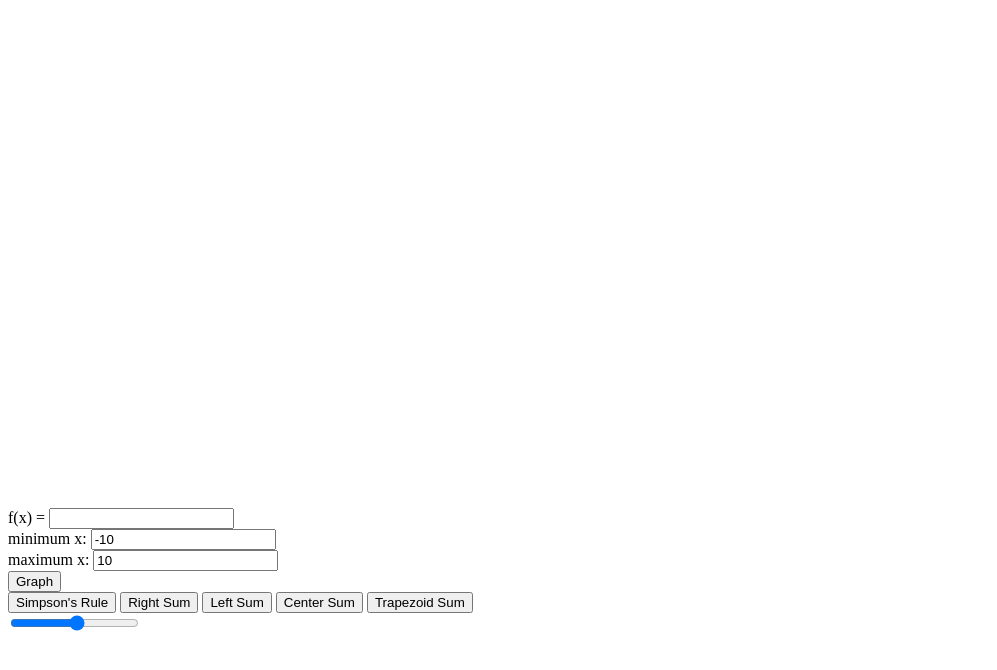
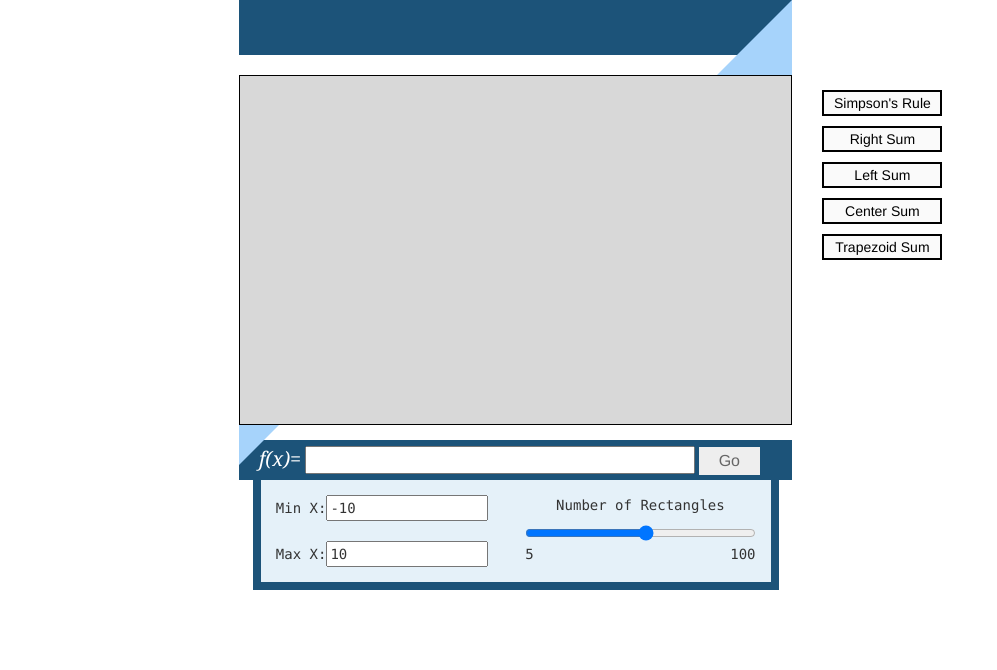
Before and after one commit to ddsnowboard/IanDoesMath, a plain HTML site: page index.html in a window 1280 px wide. Shown: the whole page, without its empty margins (0-997 px from the left). Drawn offline with nearby package versions, Linux system fonts and the light colour scheme.

Commit message:
Added flavour to a otherwise bland existence
It's prettier, but it's a bit more broken.

```diff
--- /dev/null
+++ b/css/style.css
@@ -0,0 +1,160 @@
+#mainwrapper{
+	background-color:#f2f2f2;
+	width:65%;
+	min-width:631px;
+	margin:auto;
+	padding: 0 15px;}
+#main-content{
+	width:69%;
+	float:left;
+	min-width:450px;}
+#sidenav{
+	background-color:#fff;
+	margin: 75px 15px;;
+	padding: 15px;
+	float:left;}
+.title-bar{
+	width: 100%;
+	background-color: #1c5379;}
+.tri{
+	width: 0;
+	height: 0;
+	border-style: solid;}
+#tri-top{
+	border-width: 0 0 75px 75px;
+	border-color: transparent transparent #a6d3fb transparent;
+	float:right;}
+#tri-bot{
+	border-width: 40px 40px 0 0;
+	border-color: #a6d3fb transparent transparent transparent;
+	float:left;
+	margin-right:-20px;}
+#bar-top{
+	height:55px;}
+#bar-bot{
+	padding: 5px 2px;
+	margin-top:15px;
+	height:40px;}
+#graph-box{
+	background-color:#ffffff;}
+#graph{
+	width:100%;
+	height:350px;
+	background-color:#d8d8d8;
+	border:solid;
+	border-width:1px;
+	border-color:#000000;
+	margin-bottom:-5px;}
+.option{
+	display:block;
+	margin-top:10px;
+	width:120px;
+	color: #000000;
+  	background-color: #FaFaFa;
+	cursor: pointer;
+	border-style:solid}
+
+	.option:visited {
+		color: #666666; }
+	.option:active, .option.active, .option.is-active, .option:focus{
+		text-decoration: none;
+		border-color: #cfcfcf;
+		color: #FFFFFF;}
+#simpson{
+	margin-top:0;}
+#simpson:hover{
+	background-color:rgba(221,80,68,0.32);}
+#simpson:active, #simpson.active, #simpson.is-active, #simpson:focus {
+	background-color: rgba(221,80,68,1.00);}
+
+#center:hover{
+	background-color:rgba(75,139,244,.32)}
+#center:active, #center.active, #center.is-active, #center:focus {
+	background-color: rgba(75,139,244,1.00);}
+
+#left:hover{
+	background-color:rgba(29,162,97,.32);}
+#left:active, #left.active, #left.is-active, #left:focus {
+	background-color: rgba(29,162,97,1.00);}
+
+#right:hover{
+	background-color:rgba(254,206,66,.32);}
+#right:active, #right.active, #right.is-active, #right:focus {
+	background-color:rgba(254,206,66,1.00);}
+
+#trapezoid:hover{
+	background-color:rgba(161,65,197,0.32);}
+#trapezoid:active, #trapezoid.active, #trapezoid.is-active, #trapezoid:focus {
+	background-color: rgba(161,65,197,1.00);}
+
+#mathBox{
+	position: relative;
+	top: -1px;
+	padding: 0;
+	height: 28px;
+	width:71%;}
+#fx{
+	font-family: georgia;
+	font-weight: 400;
+	font-style:italic;
+	font-size:20px;
+	color:#ffffff;}
+.button {
+	color: #666666;
+	background-color: #eeeeee;
+	border-color: #eeeeee;
+	font-weight: 300;
+	font-size: 16px;
+	font-family: "Helvetica Neue Light", "Helvetica Neue", Helvetica, Arial, "Lucida Grande", sans-serif;
+	text-decoration: none;
+	text-align: center;
+	line-height: 28px;
+	height: 28px;
+	padding: 0 15px;
+	appearance: none;
+	cursor: pointer;
+	border: none;
+	width: 11%;
+	min-width:51px;}
+.button:visited {
+	color: #666666; }
+.button:hover, .button:focus {
+	background-color: #f6f6f6;
+	text-decoration: none;
+	outline: none; }
+.button:active, .button.active, .button.is-active {
+	text-shadow: 0 1px 0 rgba(255, 255, 255, 0.3);
+	text-decoration: none;
+	background-color: #eeeeee;
+	border-color: #cfcfcf;
+	color: #d4d4d4;
+	-webkit-transition-duration: 0s;
+	transition-duration: 0s;
+	-webkit-box-shadow: inset 0 1px 3px rgba(0, 0, 0, 0.2);
+	box-shadow: inset 0 1px 3px rgba(0, 0, 0, 0.2); }
+#button-nav{
+	margin-top:66px;}
+textarea, input { outline: none; }
+#subentry{
+	font-family:Consolas, "Andale Mono", "Lucida Console", "Lucida Sans Typewriter", Monaco, "Courier New", monospace;
+	padding: 15px;
+	margin: 0 auto;
+	width:95%;
+	background-color: rgba(113,177,222,.18);
+	border:solid;
+	border-width: 0 8px 8px 8px;
+	border-color: #1c5379;}
+#minimax, #slider-box{
+	display: inline-block;
+	width:48%;}
+.minmax{
+	display:block;}
+#minX, #maxX{
+	width:70%;}
+#slider-box{
+	text-align:center;
+	float:right;}
+#slider{
+	margin: 10px 0 3px 0}
+#min{float:left;}
+#max{float:right;}
--- a/index.html
+++ b/index.html
@@ -1,28 +1,48 @@
+<!doctype html>
 <html>
 <head>
-    <link type="text/css" href="style.css" />
-    <script src="https://code.jquery.com/jquery-2.2.3.min.js" integrity="sha256-a23g1Nt4dtEYOj7bR+vTu7+T8VP13humZFBJNIYoEJo=" crossorigin="anonymous"></script>
+<script src="https://code.jquery.com/jquery-2.2.3.min.js" integrity="sha256-a23g1Nt4dtEYOj7bR+vTu7+T8VP13humZFBJNIYoEJo=" crossorigin="anonymous"></script>
     <script src="jcanvas.min.js"></script>
     <script src="http://cdnjs.cloudflare.com/ajax/libs/mathjs/3.2.1/math.min.js"></script>
     <script src="main.js"></script>
+<link rel="stylesheet" href="https://maxcdn.bootstrapcdn.com/bootstrap/3.3.7/css/bootstrap.min.css" integrity="sha384-BVYiiSIFeK1dGmJRAkycuHAHRg32OmUcww7on3RYdg4Va+PmSTsz/K68vbdEjh4u" crossorigin="anonymous">
+<link href="css/style.css" rel="stylesheet">
+<meta charset="UTF-8">
+<title>Riemann Sums</title>
 </head>
-<canvas id="graph" width="500" height="500">
-</canvas>
-<br />
-f(x) = <input id="mathBox" />
-<br />
-minimum x: <input id="minX" value="-10">
-<br />
-maximum x: <input id="maxX" value="10">
-<br />
-<input type="button" id="go" value="Graph" />
-<br />
-<input type="button" id="simpson" value="Simpson's Rule" />
-<input type="button" id="right" value="Right Sum" />
-<input type="button" id="left" value="Left Sum" />
-<input type="button" id="center" value="Center Sum" />
-<input type="button" id="trapezoid" value="Trapezoid Sum" />
-<br />
-<input type="range" min="5" max="100" step="5" id="slider" />
-<p id="output"></p>
+
+<body>
+<div id="mainwrapper">
+	<div id="main-content">
+        <div id="tri-top" class="tri"></div>
+        <div id="bar-top" class="title-bar"></div>
+        <canvas id="graph"></canvas>
+        <div id="tri-bot" class="tri"></div>
+        <div id="bar-bot" class="title-bar">
+            <span id="fx">f(x)=</span>
+            <input type="text" id="mathBox" class="function">
+            <button class="button button-tiny" id="go" value="Graph">Go</button>
+        </div>
+      <div id="subentry">
+            <div id="minimax">
+            <span class="minmax">Min X:<input id="minX" value="-10"></span>
+            <br>
+            <span class="minmax">Max X:<input id="maxX" value="10"></span>
+            </div>
+            <div id="slider-box">
+            Number of Rectangles
+            <input type="range" min="5" max="100" step="5" id="slider"/>
+            <span id="min">5</span><span id="max">100</span>
+            </div>
+        </div>
+    </div>
+    <div id="sidenav">
+        <input type="button" class="option" id="simpson" value="Simpson's Rule"/>
+        <input type="button" class="option" id="right" value="Right Sum"/>
+        <input type="button" class="option" id="left" value="Left Sum"/>
+        <input type="button" class="option" id="center" value="Center Sum"/>
+        <input type="button" class="option" id="trapezoid" value="Trapezoid Sum"/>
+    </div>
+</div>
+</body>
 </html>
```
